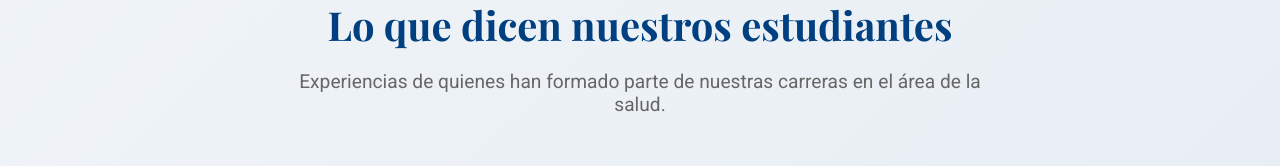
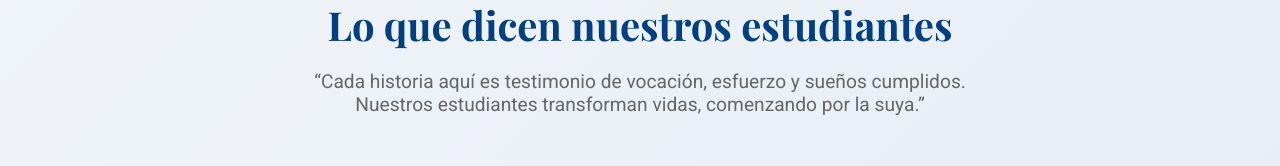
Before and after one commit to Beymarnexx/Gestion-calidad, a Vue app in the folder PRODUCCION/Frontend/: page /testimonios in a window 1280 px wide. Shown: the part 217-383 px from the top of the page. Built offline with nearby package versions, Linux system fonts and the light colour scheme; no server answers.

Commit message:
feat(testimonios): mejora del texto inspirador bajo el título principal

```diff
--- a/PRODUCCION/Frontend/src/components/estudiantes/Testimonios.vue
+++ b/PRODUCCION/Frontend/src/components/estudiantes/Testimonios.vue
@@ -2,10 +2,9 @@
   <section class="testimonials">
     <div class="container">
       <h2>Lo que dicen nuestros estudiantes</h2>
-      <p class="description">
-        Experiencias de quienes han formado parte de nuestras carreras en el área de la salud.
-      </p>
-
+        <p class="description">
+          “Cada historia aquí es testimonio de vocación, esfuerzo y sueños cumplidos. Nuestros estudiantes transforman vidas, comenzando por la suya.”
+        </p>
       <div class="carousel">
         <button @click="prevSlide" class="carousel-control prev">&#10094;</button>
         <div class="carousel-track-container">
```
